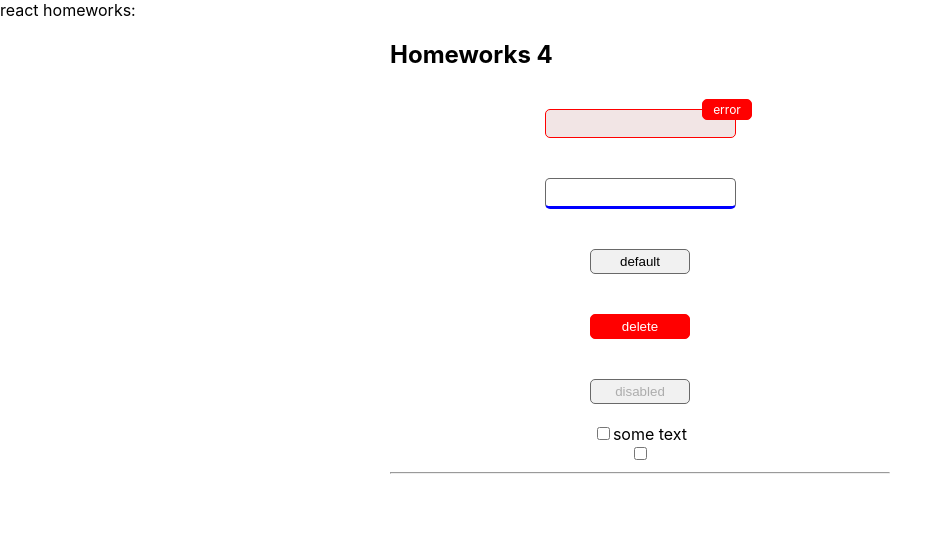
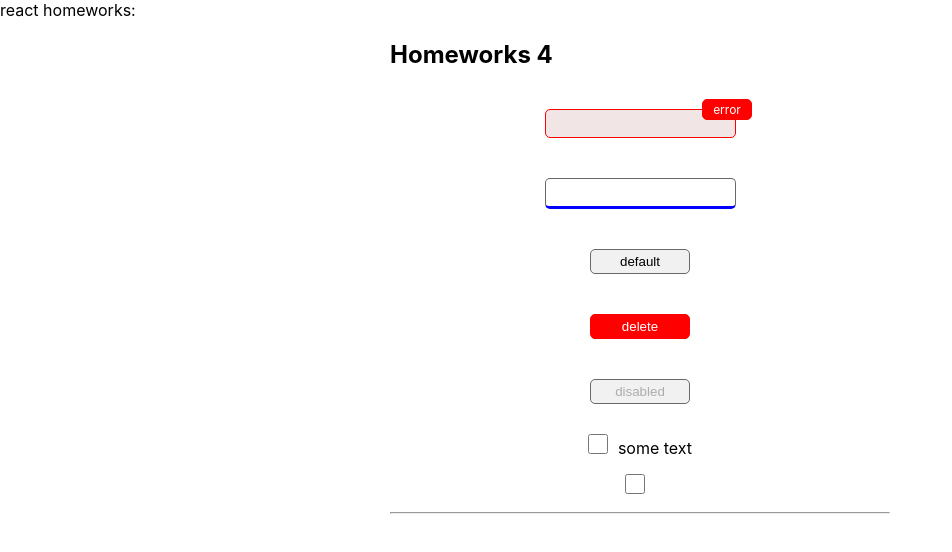
Before and after one commit to aivan3d66/tasksFromIgnat, a React (Create React App) app in the folder my-app/: page / in a window 1280 px wide. Shown: the top 552 px of the page, without its empty margins (0-952 px from the left). Built offline with nearby package versions, Linux system fonts and the light colour scheme.

Commit message:
add basic checkbox styles

```diff
--- a/my-app/src/p2-homeworks/h4/common/c3-SuperCheckbox/SuperCheckbox.module.css
+++ b/my-app/src/p2-homeworks/h4/common/c3-SuperCheckbox/SuperCheckbox.module.css
@@ -1,7 +1,12 @@
 .checkbox {
+    width: 20px;
+    height: 20px;
+    margin: 10px 10px 10px 0;
 
+    font-size: 20px;
+    cursor: pointer;
 }
 
 .spanClassName {
-
+    cursor: pointer;
 }
```
